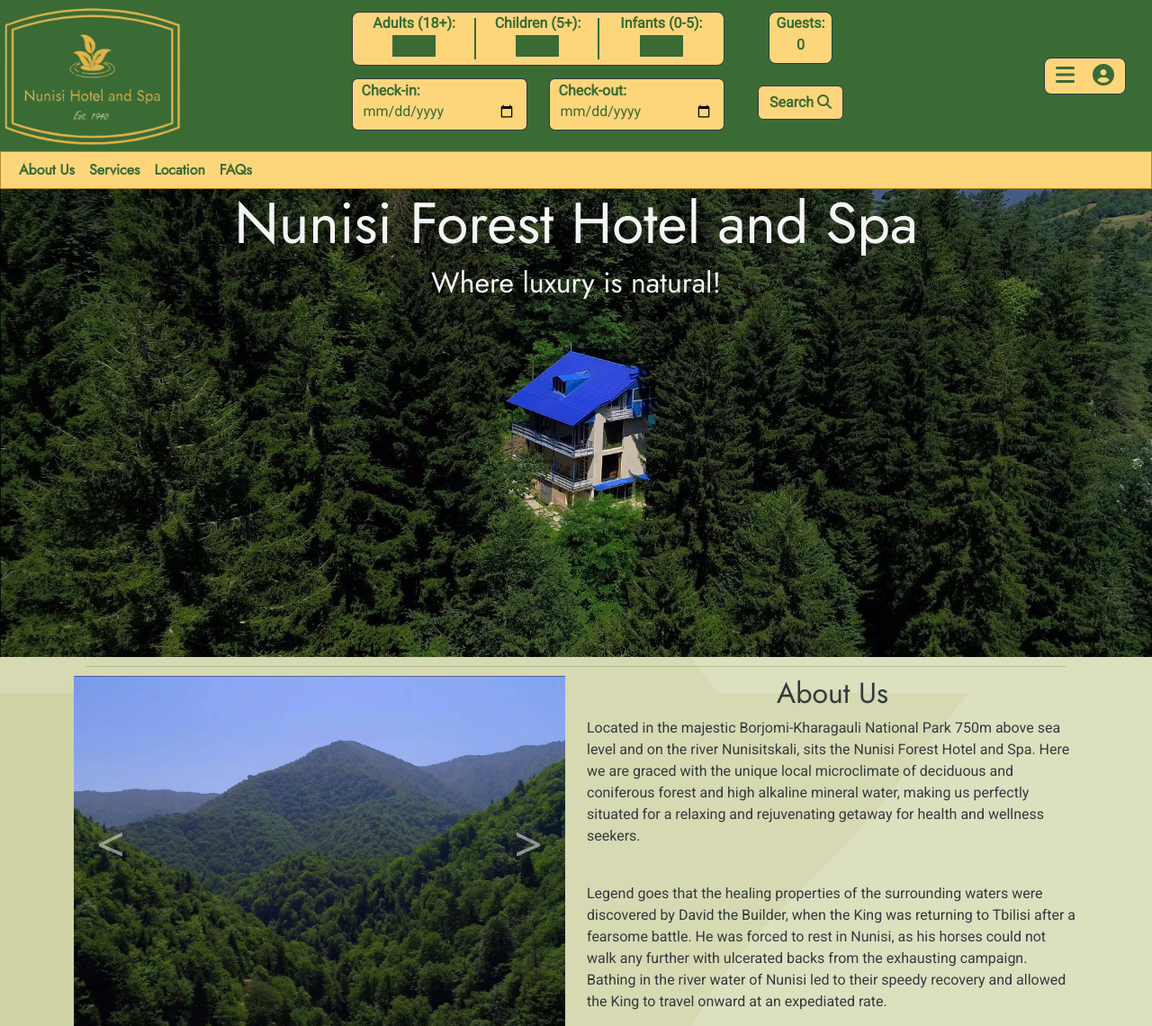
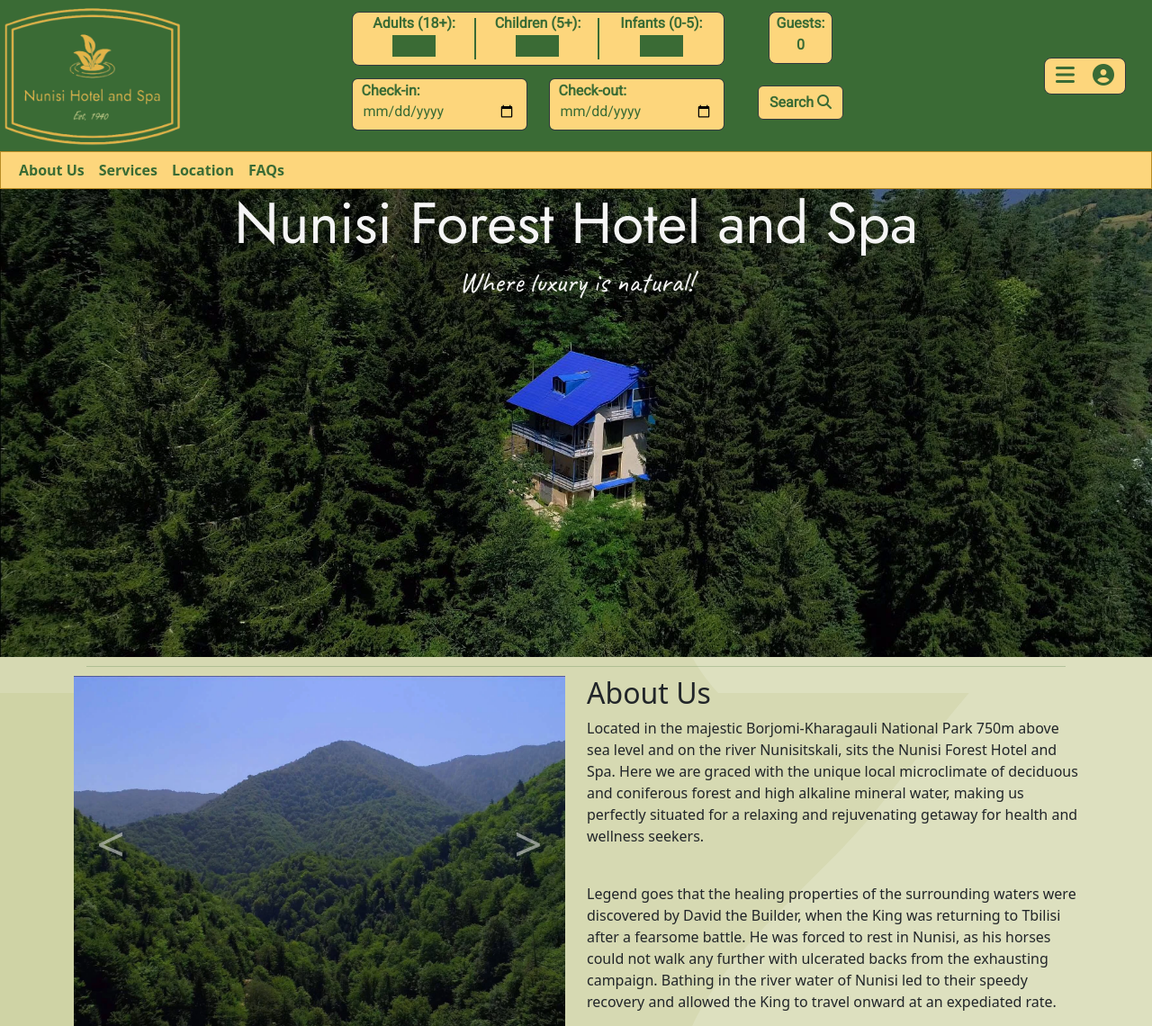
Before and after one commit to amfairley/nunisi, a Django app: template home/templates/home/index.html in a window 1280 px wide. Shown: the top 1140 px of the page at 90% size. Run offline with Django 5.2, Linux system fonts and the light colour scheme; the template is opened without the code that fills it, so the values that code supplies are empty; parts of the project's set-up code (start-up, migrations or seed data) failed here and were passed over; some libraries are stand-ins or nearby versions.

Commit message:
home: update home template

```diff
--- a/home/templates/home/index.html
+++ b/home/templates/home/index.html
@@ -13,7 +13,7 @@
             <span class="navbar-toggler-icon"></span>
             </button>
             <div class="collapse navbar-collapse" id="navbarSupportedContent">
-                <ul class="navbar-nav me-auto mb-2 mb-lg-0 jost-font">
+                <ul class="navbar-nav me-auto mb-2 mb-lg-0 navbar-links">
                     <li class="nav-item d-block d-lg-none index-nav-item">
                         <a class="nav-link active" aria-current="page" href="#index-booking-form">Book</a>
                     </li>
@@ -39,17 +39,14 @@
         <!--Hero Image-->
         <section id="index-hero" aria-label="Nunisi Forest and Spa Hotel Arial Photo">
             <h1 id="hero-title" class="jost-font">Nunisi Forest Hotel and Spa</h1>
-            <h2 id="hero-message" class="jost-font">Where luxury is natural!</h2>
+            <h2 id="hero-message" class="caveat-font">Where luxury is natural!</h2>
         </section>
         <!--Booking Form-->
         <div id="index-booking-form">
             <div class="d-lg-none d-block container-fluid">
-                <div class="mx-auto text-center booking-form-div row">
+                <div class="mx-auto text-center index-booking-form-div row">
                     <form method="POST" action="{% url 'available_rooms' %}" id="index-booking-form-body">
                         {% csrf_token %}
-                        <div class="col-12">
-                            <h2 class="jost-font index-form-title">SEARCH AVAILABILITY:</h2>
-                        </div>
                         <div class="col-12 form-floating check-in-div index-check">
                             {{ booking_form_mobile.check_in_date.label_tag }}
                             <br>
@@ -66,15 +63,15 @@
                                     Guests: <span id="mobile-total-guests">0</span>
                                 </p>
                                 <hr>
-                                <p class="guests-choices">
+                                <p class="index-guests-choices">
                                     {{ booking_form_mobile.adults.label_tag }}{{ booking_form_mobile.adults }}
                                 </p>
                                 <hr>
-                                <p class="guests-choices">
+                                <p class="index-guests-choices">
                                     {{ booking_form_mobile.children.label_tag }}{{ booking_form_mobile.children }}
                                 </p>
                                 <hr>
-                                <p class="guests-choices">
+                                <p class="index-guests-choices">
                                     {{ booking_form_mobile.infants.label_tag }}{{ booking_form_mobile.infants }}
                                 </p>
                             </div>
@@ -111,16 +108,16 @@
                     </div>
                 </div>
                 <article class="col-12 col-lg-6">
-                    <h2 id="index-info-title">About Us</h2>
-                    <p class="index-info-text">Located in the majestic Borjomi-Kharagauli National Park 750m above sea level and on the river Nunisitskali, sits the Nunisi Forest Hotel and Spa. Here we are graced with the unique local microclimate of deciduous and coniferous forest and high alkaline mineral water, making us perfectly situated for a relaxing and rejuvenating getaway for health and wellness seekers.</p><br>
-                    <p class="index-info-text">Legend goes that the healing properties of the surrounding waters were discovered by David the Builder, when the King was returning to Tbilisi after a fearsome battle. He was forced to rest in Nunisi, as his horses could not walk any further with ulcerated backs from the exhausting campaign. Bathing in the river water of Nunisi led to their speedy recovery and allowed the King to travel onward at an expediated rate.</p>
+                    <h2 class="section-title">About Us</h2>
+                    <p class="section-text">Located in the majestic Borjomi-Kharagauli National Park 750m above sea level and on the river Nunisitskali, sits the Nunisi Forest Hotel and Spa. Here we are graced with the unique local microclimate of deciduous and coniferous forest and high alkaline mineral water, making us perfectly situated for a relaxing and rejuvenating getaway for health and wellness seekers.</p><br>
+                    <p class="section-text">Legend goes that the healing properties of the surrounding waters were discovered by David the Builder, when the King was returning to Tbilisi after a fearsome battle. He was forced to rest in Nunisi, as his horses could not walk any further with ulcerated backs from the exhausting campaign. Bathing in the river water of Nunisi led to their speedy recovery and allowed the King to travel onward at an expediated rate.</p>
                 </article>
             </div>
         </div>
         <hr class="index-horizontal-rule">
         <!--Services-->
         <div id="index-services">
-            <h2 id="index-services-title">Services</h2>
+            <h2 class="section-title">Services</h2>
             <div id="resortServiceCarousel" class="carousel slide">
                 <div class="carousel-inner">
                     <!--Services Card Water-->
@@ -189,8 +186,8 @@
                 <div class="col-12 col-lg-6 location-info">
                     <div class="location-background">
                     </div>
-                    <h2 id="index-location-title">Location</h2>
-                    <p id="index-location-text">Our hotel is accessible by car following directions to the location date provided here. Alternatively, there is a train from Tbilisi that stops at a station nearby and we can arrange collection or a taxi to bring you the rest of the way. Access to the resort itself is via a cable car over the river Nunisitskali.</p>
+                    <h2 class="section-title">Location</h2>
+                    <p class="section-text">Our hotel is accessible by car following directions to the location date provided here. Alternatively, there is a train from Tbilisi that stops at a station nearby and we can arrange collection or a taxi to bring you the rest of the way. Access to the resort itself is via a cable car over the river Nunisitskali.</p>
                 </div>
                 <div class="col-12 col-lg-6 location-map-div">
                     <!--Map-->
@@ -213,11 +210,11 @@
         <div class="container" id="index-faqs">
             <div class="row">
                 <div class="col-12">
-                    <h2 class="faq-title">FAQs</h2>
+                    <h2 class="section-title">FAQs</h2>
                 </div>
-                <!--Desktop screens-->
+                <!--FAQs: Desktop screens-->
                 <div class="d-none d-lg-block col-4">
-                    <ul class="faq-list">
+                    <ul class="section-text faq-list">
                         <li>
                             <p class="faq-question">Are there meals provided?</p>
                             <p class="faq-answer">Yes, all meals are complementary within the price of your stay. We serve breakfast at 10:00am, lunch at 14:30pm, and dinner at 19:00pm in our cantina.</p>
@@ -276,7 +273,7 @@
                         </li>
                     </ul>
                 </div>
-                <!--Mobile screens-->
+                <!--FAQs: Mobile screens-->
                 <div class="d-lg-none col-12">
                     <ul class="faq-list">
                         <li>
@@ -336,12 +333,15 @@
 {% endblock %}
 {% block postloadjs %}
 <script>
-    // Script to hide the navbar menu when a link is clicked
-    document.querySelectorAll(".navbar-nav .nav-link").forEach(function(link) {
-        link.addEventListener("click", function() {
-            const navbarCollapse = new bootstrap.Collapse(document.getElementById("navbarSupportedContent"), {
-                toggle: false
-            });
+    document.querySelectorAll(".navbar-nav .nav-link").forEach(function (link) {
+        /**
+         * Script to hide the homepage navbar burger menu when a link is clicked
+         */
+        link.addEventListener("click", function () {
+            const navbarCollapse = new bootstrap.Collapse(
+                document.getElementById("navbarSupportedContent"),
+                {toggle: false}
+            );
             navbarCollapse.hide();
         });
     });
```
